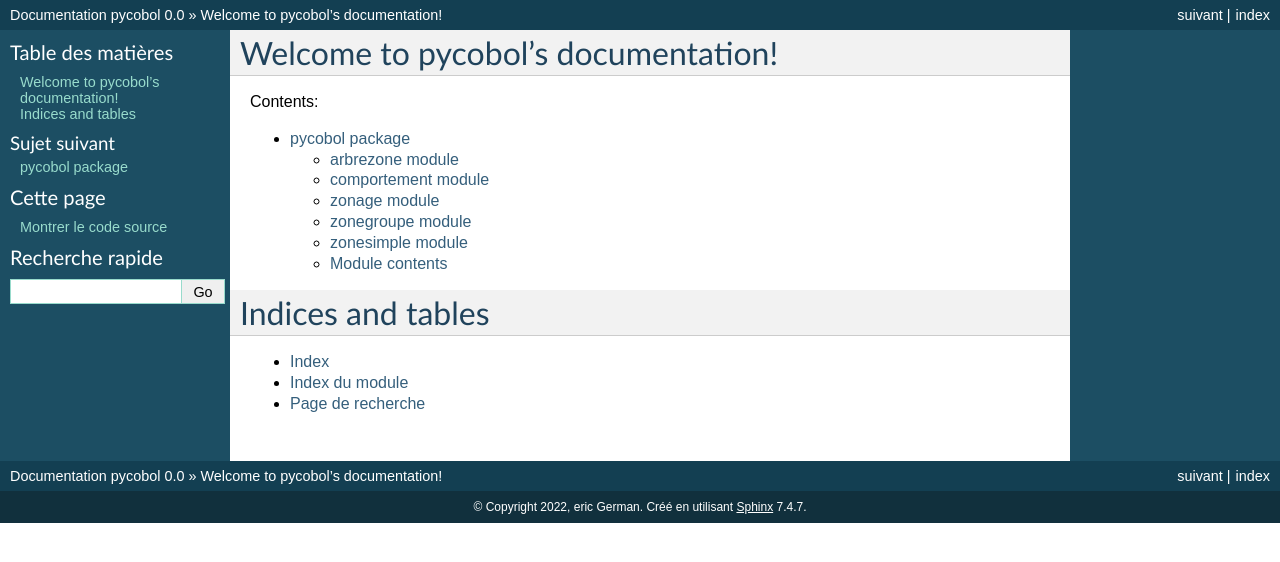
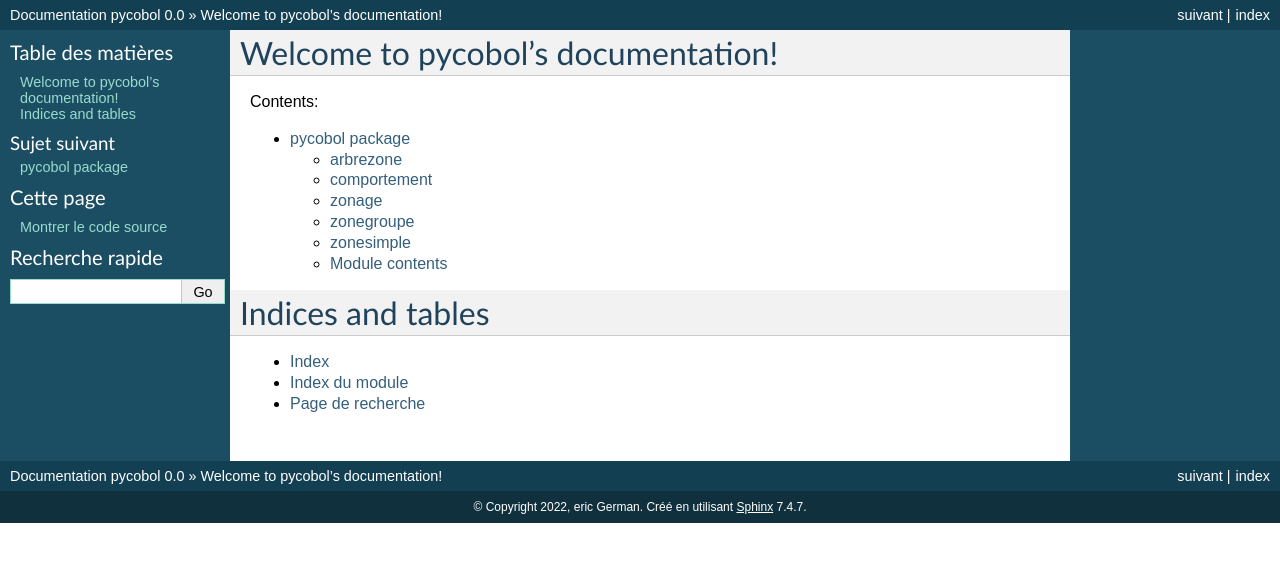
Before and after one commit to germanlinux/pycobol, a Sphinx documentation site: the page built from docs/source/index.rst, in a window 1280 px wide. Shown: the top 562 px of the page. Built offline with Sphinx 7.4.7, drawn with Linux system fonts in a browser that asks for light colours.

Commit message:
améliorations docs

```diff
--- a/docs/source/pycobol.rst
+++ b/docs/source/pycobol.rst
@@ -2,40 +2,40 @@ pycobol package
 ===============
 
 
-arbrezone module
-------------------------
+arbrezone
+---------
 
 .. automodule:: pycobol.arbrezone
    :members:
    :undoc-members:
    :show-inheritance:
 
-comportement module
----------------------------
+comportement
+------------
 
 .. automodule:: pycobol.comportement
    :members:
    :undoc-members:
    :show-inheritance:
 
-zonage module
----------------------
+zonage
+------
 
 .. automodule:: pycobol.zonage
    :members:
    :undoc-members:
    :show-inheritance:
 
-zonegroupe module
--------------------------
+zonegroupe
+----------
 
 .. automodule:: pycobol.zonegroupe
    :members:
    :undoc-members:
    :show-inheritance:
 
-zonesimple module
--------------------------
+zonesimple
+----------
 
 .. automodule:: pycobol.zonesimple
    :members:
```
Also changed, not shown: 2 other files.
